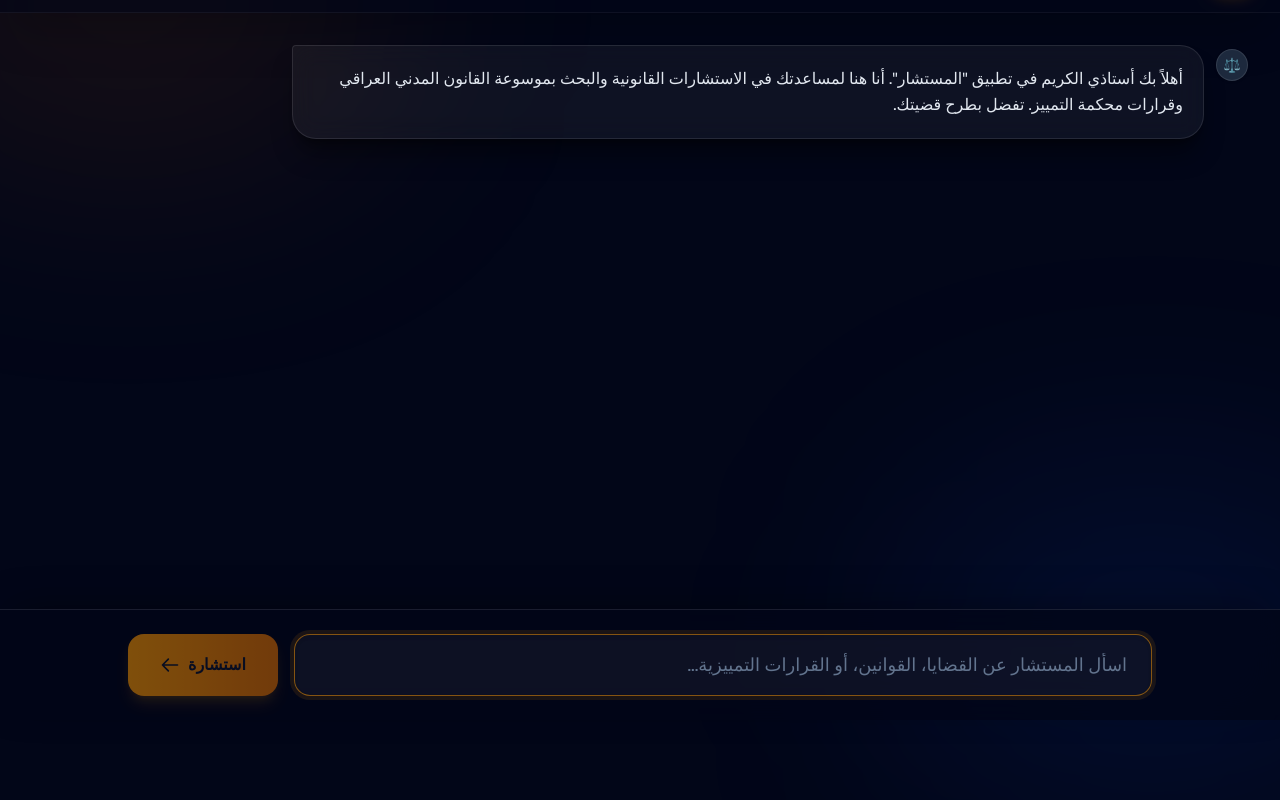
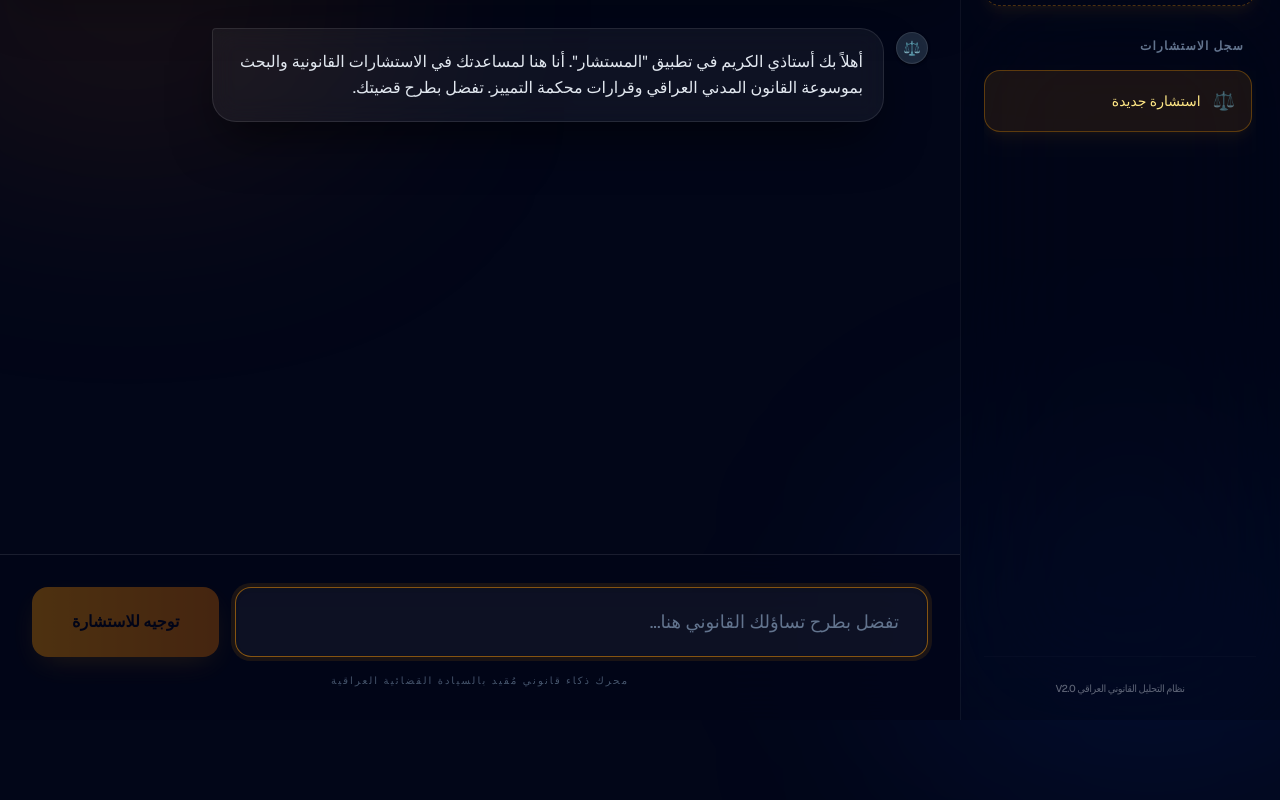
Before and after one commit to theone510/al-mustashar-app, a Next.js app: page / in a window 1280 px wide. Built offline with nearby package versions, Linux system fonts and the light colour scheme.

Commit message:
feat: implement chat history and context memory for legal AI

```diff
--- a/app/page.tsx
+++ b/app/page.tsx
@@ -3,83 +3,219 @@
 import { useState, useRef, useEffect } from 'react';
 
 type Message = { role: 'user' | 'assistant'; content: string; };
+type ChatSession = { id: string; title: string; messages: Message[]; lastUpdate: number; };
 
 export default function Home() {
-  const [messages, setMessages] = useState<Message[]>([
-    { role: 'assistant', content: 'أهلاً بك أستاذي الكريم في تطبيق "المستشار". أنا هنا لمساعدتك في الاستشارات القانونية والبحث بموسوعة القانون المدني العراقي وقرارات محكمة التمييز. تفضل بطرح قضيتك.' }
-  ]);
+  const [sessions, setSessions] = useState<ChatSession[]>([]);
+  const [currentSessionId, setCurrentSessionId] = useState<string | null>(null);
   const [input, setInput] = useState('');
   const [isLoading, setIsLoading] = useState(false);
+  const [isSidebarOpen, setIsSidebarOpen] = useState(true);
   const messagesEndRef = useRef<HTMLDivElement>(null);
 
+  // 1. تحميل الجلسات من التخزين المحلي عند البداية
+  useEffect(() => {
+    const savedSessions = localStorage.getItem('al_mustashar_sessions');
+    if (savedSessions) {
+      const parsed = JSON.parse(savedSessions);
+      setSessions(parsed);
+      if (parsed.length > 0) {
+        setCurrentSessionId(parsed[0].id);
+      } else {
+        createNewSession();
+      }
+    } else {
+      createNewSession();
+    }
+  }, []);
+
+  // 2. حفظ الجلسات عند أي تغيير
+  useEffect(() => {
+    if (sessions.length > 0) {
+      localStorage.setItem('al_mustashar_sessions', JSON.stringify(sessions));
+    }
+  }, [sessions]);
+
+  // 3. التمرير لأسفل عند وصول رسائل جديدة
   useEffect(() => {
     messagesEndRef.current?.scrollIntoView({ behavior: 'smooth' });
-  }, [messages, isLoading]);
+  }, [sessions, currentSessionId, isLoading]);
+
+  const createNewSession = () => {
+    const newSession: ChatSession = {
+      id: Date.now().toString(),
+      title: 'استشارة جديدة',
+      messages: [
+        { role: 'assistant', content: 'أهلاً بك أستاذي الكريم في تطبيق "المستشار". أنا هنا لمساعدتك في الاستشارات القانونية والبحث بموسوعة القانون المدني العراقي وقرارات محكمة التمييز. تفضل بطرح قضيتك.' }
+      ],
+      lastUpdate: Date.now(),
+    };
+    setSessions(prev => [newSession, ...prev]);
+    setCurrentSessionId(newSession.id);
+  };
+
+  const deleteSession = (id: string, e: React.MouseEvent) => {
+    e.stopPropagation();
+    const newSessions = sessions.filter(s => s.id !== id);
+    setSessions(newSessions);
+    if (currentSessionId === id) {
+      if (newSessions.length > 0) {
+        setCurrentSessionId(newSessions[0].id);
+      } else {
+        createNewSession();
+      }
+    }
+  };
+
+  const currentSession = sessions.find(s => s.id === currentSessionId) || sessions[0];
 
   const sendMessage = async (e: React.FormEvent) => {
     e.preventDefault();
-    if (!input.trim() || isLoading) return;
+    if (!input.trim() || isLoading || !currentSessionId) return;
 
     const userMsg = input.trim();
-    setMessages(prev => [...prev, { role: 'user', content: userMsg }]);
+    const updatedMessages: Message[] = [...currentSession.messages, { role: 'user', content: userMsg }];
+
+    // تحديث الرسائل محلياً فوراً
+    setSessions(prev => prev.map(s =>
+      s.id === currentSessionId
+        ? { ...s, messages: updatedMessages, title: s.messages.length === 1 ? userMsg.substring(0, 30) + '...' : s.title, lastUpdate: Date.now() }
+        : s
+    ));
+
     setInput('');
     setIsLoading(true);
 
     try {
+      // إرسال الرسالة مع تاريخ المحادثة (history) للـ AI
+      const history = currentSession.messages.map(m => ({
+        role: m.role === 'assistant' ? 'model' : 'user',
+        parts: [{ text: m.content }]
+      }));
+
       const response = await fetch('/api/chat', {
         method: 'POST',
         headers: { 'Content-Type': 'application/json' },
-        body: JSON.stringify({ message: userMsg }),
+        body: JSON.stringify({ message: userMsg, history }),
       });
 
       const data = await response.json();
       if (response.ok) {
-        setMessages(prev => [...prev, { role: 'assistant', content: data.text }]);
+        setSessions(prev => prev.map(s =>
+          s.id === currentSessionId
+            ? { ...s, messages: [...updatedMessages, { role: 'assistant', content: data.text }], lastUpdate: Date.now() }
+            : s
+        ));
       } else {
-        setMessages(prev => [...prev, { role: 'assistant', content: `عذراً، حدث خطأ: ${data.error}` }]);
+        setSessions(prev => prev.map(s =>
+          s.id === currentSessionId
+            ? { ...s, messages: [...updatedMessages, { role: 'assistant', content: `عذراً، حدث خطأ: ${data.error}` }], lastUpdate: Date.now() }
+            : s
+        ));
       }
     } catch (error) {
-      setMessages(prev => [...prev, { role: 'assistant', content: 'عذراً، لا يمكن الاتصال بالخادم حالياً. تأكد من اتصالك بالإنترنت.' }]);
+      setSessions(prev => prev.map(s =>
+        s.id === currentSessionId
+          ? { ...s, messages: [...updatedMessages, { role: 'assistant', content: 'عذراً، لا يمكن الاتصال بالخادم حالياً. تأكد من اتصالك بالإنترنت.' }], lastUpdate: Date.now() }
+          : s
+      ));
     } finally {
       setIsLoading(false);
     }
   };
 
   return (
-    <div dir="rtl" className="flex flex-col h-screen bg-slate-950 text-slate-200 font-sans selection:bg-amber-500/30 overflow-hidden relative">
+    <div dir="rtl" className="flex h-screen bg-slate-950 text-slate-200 font-sans selection:bg-amber-500/30 overflow-hidden relative">
 
       {/* Background Glows */}
       <div className="absolute top-[-10%] left-[-10%] w-[40%] h-[40%] rounded-full bg-amber-600/10 blur-[120px] pointer-events-none" />
       <div className="absolute bottom-[-10%] right-[-10%] w-[40%] h-[40%] rounded-full bg-blue-600/10 blur-[120px] pointer-events-none" />
 
-      {/* Header (Glassmorphism) */}
-      <header className="relative z-10 backdrop-blur-xl bg-slate-950/60 border-b border-white/5 shadow-2xl px-6 py-5 flex items-center justify-between transition-all">
+      {/* Sidebar */}
+      <aside className={`relative z-30 transition-all duration-300 ease-in-out border-l border-white/5 backdrop-blur-3xl bg-slate-950/40 ${isSidebarOpen ? 'w-80' : 'w-0 overflow-hidden'}`}>
+        <div className="flex flex-col h-full w-80 p-6">
+          <button
+            onClick={createNewSession}
+            className="flex items-center justify-center gap-2 w-full py-4 rounded-2xl border border-dashed border-amber-500/30 text-amber-400 hover:bg-amber-500/5 transition-all font-bold mb-8 shadow-lg shadow-amber-500/5 active:scale-[0.98]"
+          >
+            <span className="text-xl">+</span>
+            استشارة جديدة
+          </button>
+
+          <div className="flex-1 overflow-y-auto space-y-3 pr-1 [&::-webkit-scrollbar]:w-1 [&::-webkit-scrollbar-thumb]:bg-white/5 [&::-webkit-scrollbar-thumb]:rounded-full">
+            <h2 className="text-xs font-semibold text-slate-500 uppercase tracking-widest mb-4 px-2">سجل الاستشارات</h2>
+            {sessions.map(s => (
+              <div
+                key={s.id}
+                onClick={() => setCurrentSessionId(s.id)}
+                className={`group relative flex items-center justify-between p-4 rounded-2xl cursor-pointer transition-all border ${
+                  currentSessionId === s.id
+                    ? 'bg-amber-500/10 border-amber-500/30 text-amber-200 shadow-lg shadow-amber-500/5'
+                    : 'bg-white/5 border-transparent hover:bg-white/10 text-slate-400 hover:text-slate-200'
+                }`}
+              >
+                <div className="flex items-center gap-3 overflow-hidden">
+                  <span className="text-lg opacity-60">⚖️</span>
+                  <span className="truncate text-sm font-medium">{s.title}</span>
+                </div>
+                <button
+                  onClick={(e) => deleteSession(s.id, e)}
+                  className="opacity-0 group-hover:opacity-100 p-1 hover:text-red-400 transition-all"
+                >
+                  <svg className="w-4 h-4" fill="none" viewBox="0 0 24 24" stroke="currentColor">
+                    <path strokeLinecap="round" strokeLinejoin="round" strokeWidth={2} d="M19 7l-.867 12.142A2 2 0 0116.138 21H7.862a2 2 0 01-1.995-1.858L5 7m5 4v6m4-6v6m1-10V4a1 1 0 00-1-1h-4a1 1 0 00-1 1v3M4 7h16" />
+                  </svg>
+                </button>
+              </div>
+            ))}
+          </div>
+
+          <div className="pt-6 border-t border-white/5 opacity-40 text-[10px] text-center tracking-tighter uppercase font-medium">
+            نظام التحليل القانوني العراقي v2.0
+          </div>
+        </div>
+      </aside>
+
+      {/* Main Content Area */}
+      <div className="flex-1 flex flex-col relative h-full">
+
+        {/* Mobile Sidebar Toggle & Header */}
+        <header className="relative z-20 backdrop-blur-xl bg-slate-950/60 border-b border-white/5 shadow-2xl px-6 py-4 flex items-center justify-between">
           <div className="flex items-center gap-4">
-          <div className="flex items-center justify-center w-12 h-12 rounded-2xl bg-gradient-to-br from-amber-400 to-amber-600 text-slate-900 shadow-lg shadow-amber-500/20">
-            <span className="text-2xl">⚖️</span>
+            <button
+              onClick={() => setIsSidebarOpen(!isSidebarOpen)}
+              className="p-2 mr-[-8px] hover:bg-white/5 rounded-xl transition-all text-slate-400"
+            >
+              <svg className="w-6 h-6" fill="none" viewBox="0 0 24 24" stroke="currentColor">
+                <path strokeLinecap="round" strokeLinejoin="round" strokeWidth={2} d="M4 6h16M4 12h16m-7 6h7" />
+              </svg>
+            </button>
+            <div className="flex items-center gap-3">
+              <div className="flex items-center justify-center w-10 h-10 rounded-xl bg-gradient-to-br from-amber-400 to-amber-600 text-slate-900 shadow-lg shadow-amber-500/20">
+                <span className="text-xl">⚖️</span>
               </div>
               <div>
-            <h1 className="text-2xl font-bold bg-clip-text text-transparent bg-gradient-to-r from-amber-200 to-amber-500 tracking-wide">المستشار</h1>
-            <p className="text-sm text-slate-400 font-medium">مساعد قانوني مدعوم بالذكاء الاصطناعي</p>
+                <h1 className="text-xl font-bold bg-clip-text text-transparent bg-gradient-to-r from-amber-200 to-amber-500">المستشار</h1>
+                <p className="text-[10px] text-slate-500 font-medium uppercase tracking-widest hidden sm:block">خبير القانون المدني العراقي</p>
+              </div>
             </div>
           </div>
         </header>
 
-      {/* Main Chat Area */}
-      <main className="flex-1 overflow-y-auto p-4 sm:p-8 space-y-6 relative z-10 scroll-smooth [&::-webkit-scrollbar]:w-2 [&::-webkit-scrollbar-thumb]:bg-white/10 [&::-webkit-scrollbar-thumb]:rounded-full hover:[&::-webkit-scrollbar-thumb]:bg-white/20">
-
-        {messages.map((msg, index) => (
+        {/* Chat Messages */}
+        <main className="flex-1 overflow-y-auto p-4 sm:p-8 space-y-6 scroll-smooth [&::-webkit-scrollbar]:w-2 [&::-webkit-scrollbar-thumb]:bg-white/10 [&::-webkit-scrollbar-thumb]:rounded-full hover:[&::-webkit-scrollbar-thumb]:bg-white/20">
+          {currentSession?.messages.map((msg, index) => (
             <div key={index} className={`flex ${msg.role === 'user' ? 'justify-end' : 'justify-start'} animate-in fade-in slide-in-from-bottom-4 duration-500`}>
               {msg.role === 'assistant' && (
-              <div className="flex-shrink-0 ml-3 mt-1 w-8 h-8 rounded-full bg-slate-800 border border-white/10 flex items-center justify-center text-sm shadow-sm">
+                <div className="flex-shrink-0 ml-3 mt-1 w-8 h-8 rounded-full bg-slate-800 border border-white/10 flex items-center justify-center text-sm shadow-sm shadow-black/40">
                   ⚖️
                 </div>
               )}
 
-            <div className={`relative max-w-[85%] sm:max-w-[75%] rounded-3xl p-5 shadow-xl transition-all duration-300 ${
+              <div className={`relative max-w-[85%] sm:max-w-[75%] rounded-3xl p-5 shadow-2xl transition-all duration-300 ${
                 msg.role === 'user'
-                ? 'bg-gradient-to-br from-amber-600/90 to-amber-700/90 text-white rounded-tr-sm border border-amber-500/20 shadow-amber-900/20'
-                : 'backdrop-blur-md bg-white/5 border border-white/10 text-slate-200 rounded-tl-sm shadow-black/40'
+                  ? 'bg-gradient-to-br from-amber-600/95 to-amber-700/95 text-white rounded-tr-sm border border-amber-500/30'
+                  : 'backdrop-blur-md bg-white/5 border border-white/10 text-slate-200 rounded-tl-sm shadow-black/60'
               }`}>
                 <p className="whitespace-pre-wrap leading-relaxed text-[15px] md:text-base">
                   {msg.content}
@@ -87,7 +223,7 @@ export default function Home() {
               </div>
 
               {msg.role === 'user' && (
-              <div className="flex-shrink-0 mr-3 mt-1 w-8 h-8 rounded-full bg-amber-500/20 flex items-center justify-center text-sm">
+                <div className="flex-shrink-0 mr-3 mt-1 w-8 h-8 rounded-full bg-amber-500/20 flex items-center justify-center text-sm shadow-sm">
                   👤
                 </div>
               )}
@@ -95,51 +231,63 @@ export default function Home() {
           ))}
 
           {isLoading && (
-          <div className="flex justify-start animate-in fade-in">
+            <div className="flex justify-start animate-in fade-in active">
               <div className="flex-shrink-0 ml-3 mt-1 w-8 h-8 rounded-full bg-slate-800 border border-white/10 flex items-center justify-center text-sm shadow-sm">
                 ⚖️
               </div>
-            <div className="backdrop-blur-md bg-white/5 border border-white/10 rounded-3xl rounded-tl-sm p-5 shadow-xl flex items-center space-x-2 space-x-reverse min-w-[200px]">
+              <div className="backdrop-blur-md bg-white/5 border border-white/10 rounded-3xl rounded-tl-sm p-6 shadow-2xl flex items-center gap-4 min-w-[200px]">
+                <div className="flex gap-1">
                   <span className="animate-bounce w-2 h-2 bg-amber-500 rounded-full" style={{ animationDelay: '0ms' }}></span>
                   <span className="animate-bounce w-2 h-2 bg-amber-500 rounded-full" style={{ animationDelay: '150ms' }}></span>
                   <span className="animate-bounce w-2 h-2 bg-amber-500 rounded-full" style={{ animationDelay: '300ms' }}></span>
-              <span className="text-slate-400 text-sm mr-4 font-medium tracking-wide">جاري دراسة الملفات...</span>
+                </div>
+                <span className="text-slate-400 text-sm font-medium pr-2">المستشار يحلل السياق...</span>
               </div>
             </div>
           )}
-        <div ref={messagesEndRef} className="h-4" />
+          <div ref={messagesEndRef} className="h-6" />
         </main>
 
-      {/* Footer / Input Area (Glassmorphism) */}
-      <footer className="relative z-20 backdrop-blur-xl bg-slate-950/80 border-t border-white/10 p-4 sm:p-6 shadow-[0_-10px_40px_-15px_rgba(0,0,0,0.5)]">
-        <form onSubmit={sendMessage} className="max-w-5xl mx-auto flex gap-3 sm:gap-4 relative">
+        {/* Input Form */}
+        <footer className="relative z-20 backdrop-blur-2xl bg-slate-950/80 border-t border-white/10 p-4 sm:p-8">
+          <form onSubmit={sendMessage} className="max-w-5xl mx-auto flex gap-4 relative">
+            <div className="relative flex-1 group">
               <input
                 type="text"
                 value={input}
                 onChange={(e) => setInput(e.target.value)}
-            placeholder="اسأل المستشار عن القضايا، القوانين، أو القرارات التمييزية..."
-            className="flex-1 px-6 py-4 rounded-2xl border border-white/10 focus:border-amber-500/50 focus:outline-none focus:ring-4 focus:ring-amber-500/10 bg-white/5 text-slate-100 placeholder-slate-500 transition-all shadow-inner text-base lg:text-lg"
+                placeholder="تفضل بطرح تساؤلك القانوني هنا..."
+                className="w-full px-7 py-5 rounded-2xl border border-white/10 focus:border-amber-500/50 focus:outline-none focus:ring-4 focus:ring-amber-500/10 bg-white/5 text-slate-100 placeholder-slate-500 transition-all text-base lg:text-lg shadow-inner"
                 disabled={isLoading}
                 autoFocus
               />
+              <div className="absolute right-6 top-1/2 -translate-y-1/2 flex gap-2">
+                {/* Space for future icons like mic or upload */}
+              </div>
+            </div>
             <button
               type="submit"
               disabled={isLoading || !input.trim()}
-            className="group bg-gradient-to-r from-amber-500 to-amber-600 text-slate-900 font-bold px-6 sm:px-8 py-4 rounded-2xl hover:brightness-110 transition-all disabled:opacity-50 disabled:hover:brightness-100 flex items-center justify-center min-w-[120px] shadow-lg shadow-amber-500/20 active:scale-[0.98]"
+              className="group bg-gradient-to-r from-amber-500 to-amber-600 text-slate-950 font-black px-8 sm:px-10 py-5 rounded-2xl hover:brightness-110 transition-all disabled:opacity-30 disabled:hover:brightness-100 flex items-center justify-center min-w-[140px] shadow-[0_10px_30px_-10px_rgba(245,158,11,0.5)] active:scale-[0.97]"
             >
               {isLoading ? (
-              <span className="animate-pulse">إرسال...</span>
+                <div className="flex gap-1">
+                  <div className="w-1.5 h-1.5 bg-slate-950 rounded-full animate-pulse"></div>
+                  <div className="w-1.5 h-1.5 bg-slate-950 rounded-full animate-pulse" style={{ animationDelay: '200ms' }}></div>
+                  <div className="w-1.5 h-1.5 bg-slate-950 rounded-full animate-pulse" style={{ animationDelay: '400ms' }}></div>
+                </div>
               ) : (
-              <span className="flex items-center gap-2">
-                استشارة
-                <svg className="w-5 h-5 rtl:rotate-180 transform transition-transform group-hover:translate-x-1" fill="none" viewBox="0 0 24 24" stroke="currentColor">
-                  <path strokeLinecap="round" strokeLinejoin="round" strokeWidth={2} d="M14 5l7 7m0 0l-7 7m7-7H3" />
-                </svg>
+                <span className="flex items-center gap-3">
+                  توجيه للاستشارة
                 </span>
               )}
             </button>
           </form>
+          <div className="mt-4 text-center text-[10px] text-slate-600 font-medium uppercase tracking-[0.2em]">
+            محرك ذكاء قانوني مُقيد بالسيادة القضائية العراقية
+          </div>
         </footer>
+      </div>
     </div>
   );
 }
```
Also changed, not shown: app/api/chat/route.ts (+11 -7 lines). Lines whose indentation alone changed are shown as unchanged.
